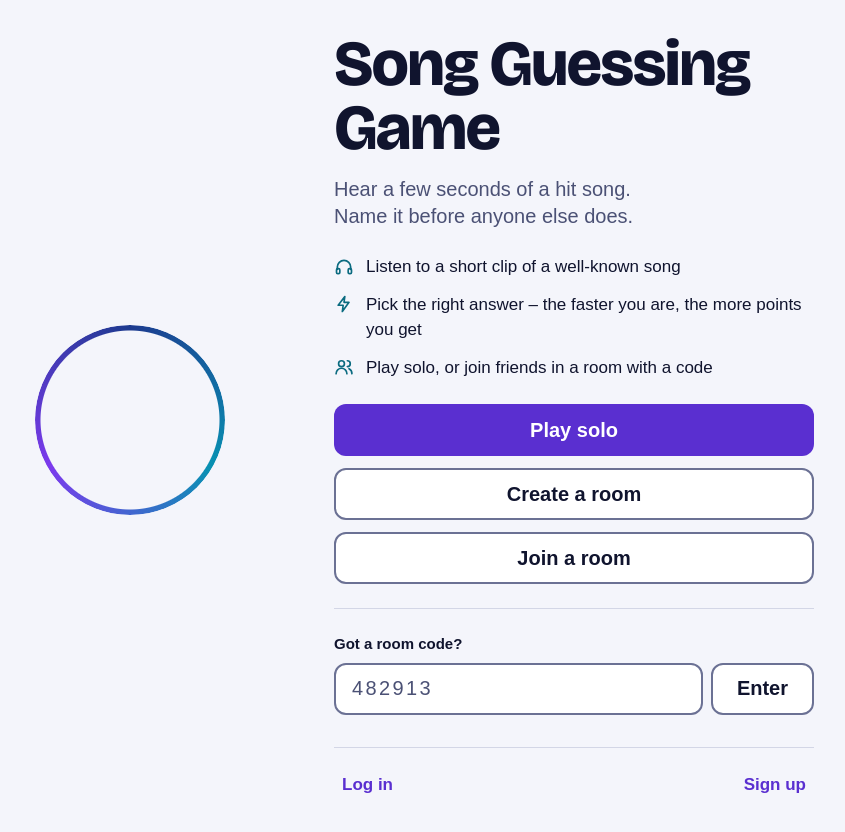
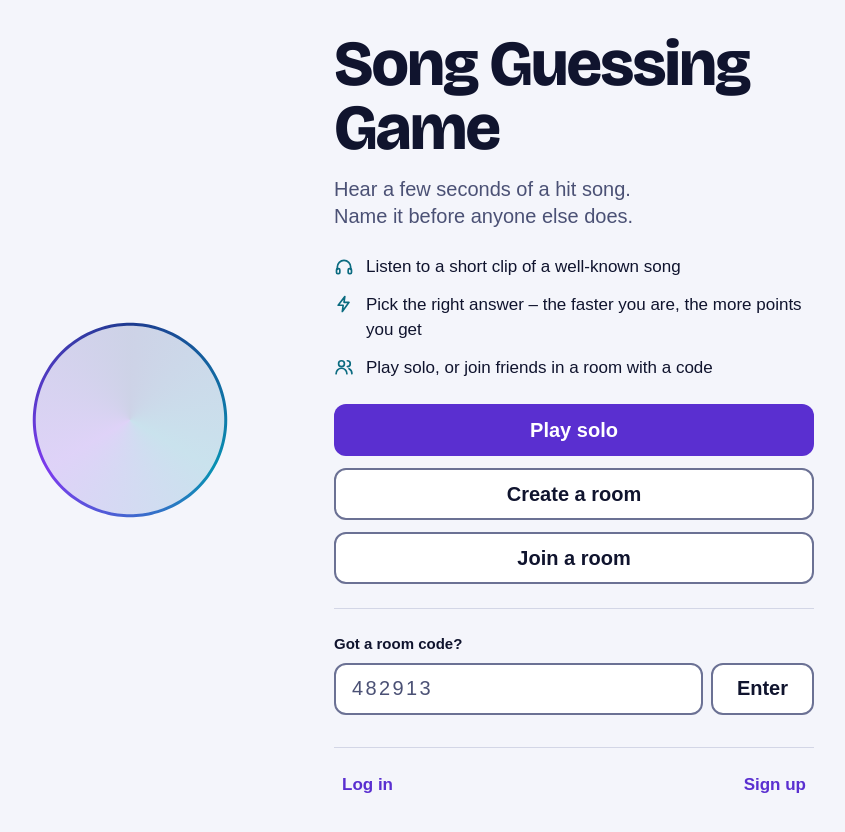
Before and after one commit to 78173Nova/song-guessing-game, a Next.js app: page / in a window 1280 px wide. Shown: the whole page, without its empty margins (238-1083 px from the left). Built offline with nearby package versions, Linux system fonts and the light colour scheme; no server answers; a web font is replaced by a local one.

Commit message:
Show the idling wave circle on the landing page (#64)
Co-Authored-By: Claude Opus 5.5 <noreply@anthropic.com>

```diff
--- a/app/page.tsx
+++ b/app/page.tsx
@@ -1,6 +1,7 @@
 import Link from "next/link";
 import AccountButtons from "@/components/AccountButtons";
 import RoomCodeForm from "@/components/RoomCodeForm";
+import WaveCircle from "@/components/WaveCircle";
 import BoltIcon from "@/components/icons/BoltIcon";
 import HeadphonesIcon from "@/components/icons/HeadphonesIcon";
 import PeopleIcon from "@/components/icons/PeopleIcon";
@@ -12,8 +13,10 @@ export default function Home() {
   return (
     <div className={styles.landing}>
       <main className={styles.landingMain}>
-        {/* The wave circle goes here (#64); until then a still ring keeps its place. */}
-        <div className={styles.circleSlot} aria-hidden="true" />
+        {/* The wave circle idles in the app colours: no analyser (no sound here) and no colours. */}
+        <div className={styles.circleSlot}>
+          <WaveCircle />
+        </div>
 
         <div className={styles.landingColumn}>
           <h1 className={styles.landingTitle}>Song Guessing Game</h1>
--- a/components/Landing.module.css
+++ b/components/Landing.module.css
@@ -75,27 +75,16 @@
   gap: var(--space-5);
 }
 
-/* Space for the wave circle (#64 puts the canvas here). Until then a still ring in the three wave colours. */
+/* The wave circle, idling in the app colours (no sound on this page). On a phone it also shrinks with the
+   screen height, so the title and the three main buttons stay close to the top. The ring idles at about 35 % of
+   the canvas from its centre, so the outer 15 % above and below is empty: a negative margin gives that space
+   back to the page. */
 .circleSlot {
-  position: relative;
-  width: min(220px, 60vw);
-  aspect-ratio: 1;
+  --circle-size: min(220px, 55vw, 26dvh);
+  width: var(--circle-size);
+  margin-block: calc(-0.12 * var(--circle-size));
   flex: none;
-}
-
-.circleSlot::before {
-  content: "";
-  position: absolute;
-  inset: 16%; /* base radius 34% of the drawing area, as in DESIGN.md */
-  border-radius: var(--radius-full);
-  background: conic-gradient(
-    var(--color-wave-blue),
-    var(--color-wave-cyan),
-    var(--color-wave-violet),
-    var(--color-wave-blue)
-  );
-  /* Keep only a 6px ring of the gradient. A mask only reads transparency, so "black" here means "keep". */
-  mask: radial-gradient(closest-side, transparent calc(100% - 6px), black calc(100% - 5px));
+  pointer-events: none; /* it overlaps the page a little; clicks go through */
 }
 
 .landingColumn {
@@ -165,7 +154,8 @@
   }
 
   .circleSlot {
-    width: 280px;
+    --circle-size: 280px;
+    margin-block: 0;
   }
 
   .landingTitle,
```
